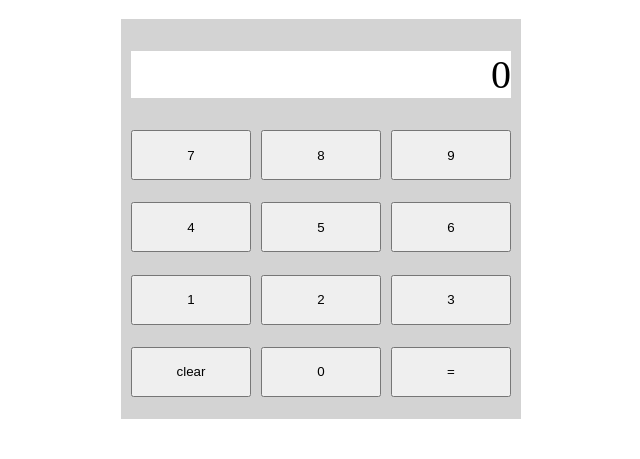
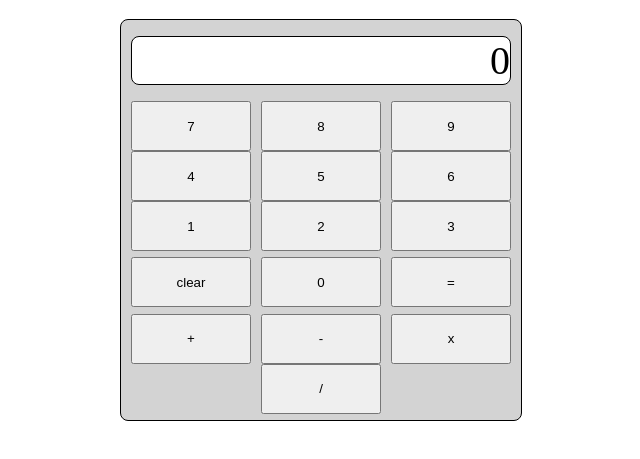
Before and after one commit to torres2235/odin-Calculator, a plain HTML site: page index.html in a window 1280 px wide. Both pictures are taken after a click on the button "clear". Shown: the part 69-528 px from the top of the page, without its empty margins (319-959 px from the left). Drawn offline with Linux system fonts and the light colour scheme.

Commit message:
adding basic functionality to calculator

```diff
--- a/index.html
+++ b/index.html
@@ -19,8 +19,14 @@
             <button id="7">7</button>
             <button id="8">8</button>
             <button id="9">9</button>
+            <button id="4">4</button>
+            <button id="5">5</button>
+            <button id="6">6</button>
+            <button id="1">1</button>
+            <button id="2">2</button>
+            <button id="3">3</button>
         </div>
-
+    <!--
         <div class="buttons">
             <button id="4">4</button>
             <button id="5">5</button>
@@ -32,11 +38,18 @@
             <button id="2">2</button>
             <button id="3">3</button>
         </div>
-
+    -->
         <div class="buttons">
             <button id="clear">clear</button>
             <button id="0">0</button>
-            <button>=</button>
+            <button id="equal">=</button>
+        </div>
+
+        <div class="buttons">
+            <button id="add">+</button>
+            <button id="sub">-</button>
+            <button id="multiply">x</button>
+            <button id="divide">/</button>
         </div>
     </div>
 
--- a/js-file.js
+++ b/js-file.js
@@ -40,18 +40,51 @@ function operate(x, y, op) {
 
 
 let input = ''; //hold our string
+let x;
+let y;
+let op = '';
+let total;
 
 const buttons = document.querySelectorAll('button');
 buttons.forEach((button) => {
     button.addEventListener('click', () => { //updates our string with the number we pressed
         if(input.length < 19) {
-            input = input + button.id;
+            input = input + button.textContent;
             document.querySelector('#display').textContent = input;
         }
         if(button.id == 'clear') {//clears our display and our "input" string
             input = '';
+            x = !x;
+            y = !y;
+            op = '';
+            total = !total;
             document.querySelector('#display').textContent = '0';
         }
 
+        if(button.id == 'add' || button.id == 'sub' || button.id == 'multiply' || button.id == 'divide') {
+            x = parseInt(input);
+            op = String(button.id);
+            //console.log(x);
+            //console.log(op);
+            input = '';
+            document.querySelector('#display').textContent = '0';
+        }
+
+        if(button.id == 'equal') {
+            if(!x || !op) {
+                //console.log("ERROR");
+                input = '';
+                document.querySelector('#display').textContent = '0';
+            } else {
+                y = parseInt(input);
+                //console.log(y);
+
+                total = operate(x, y, op);
+                document.querySelector('#display').textContent = total;
+                x = total;
+            }
+
+
+        }
     });
 });
--- a/styles.css
+++ b/styles.css
@@ -2,6 +2,8 @@
     background-color: lightgray;
     height: 400px;
     width: 400px;
+    border: 1px solid black;
+    border-radius: 8px;
 
     display: flex;
     flex-direction: column;
@@ -29,6 +31,8 @@ body {
 #display {
     background-color: white;
     font-size: 40px;
+    border: 1px solid black;
+    border-radius: 8px;
 
     display: flex;
     flex-direction: row;
```
